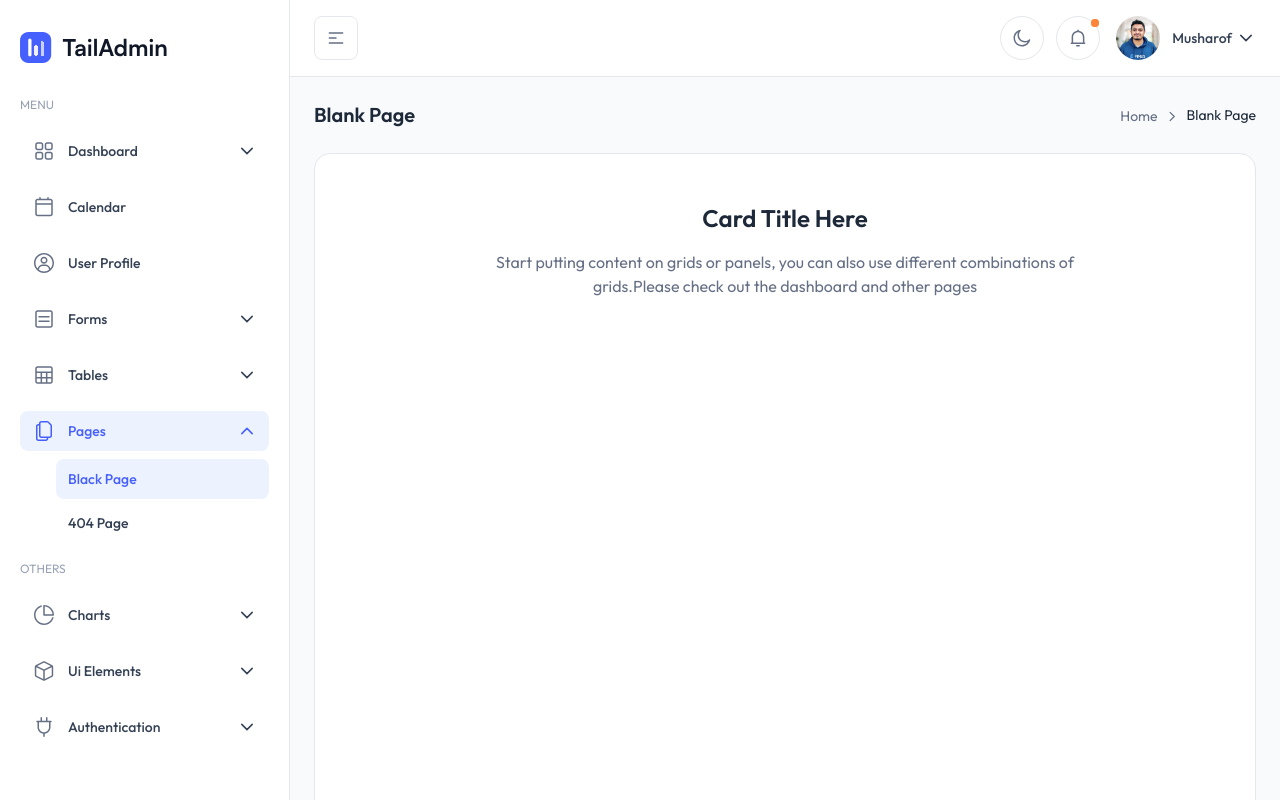
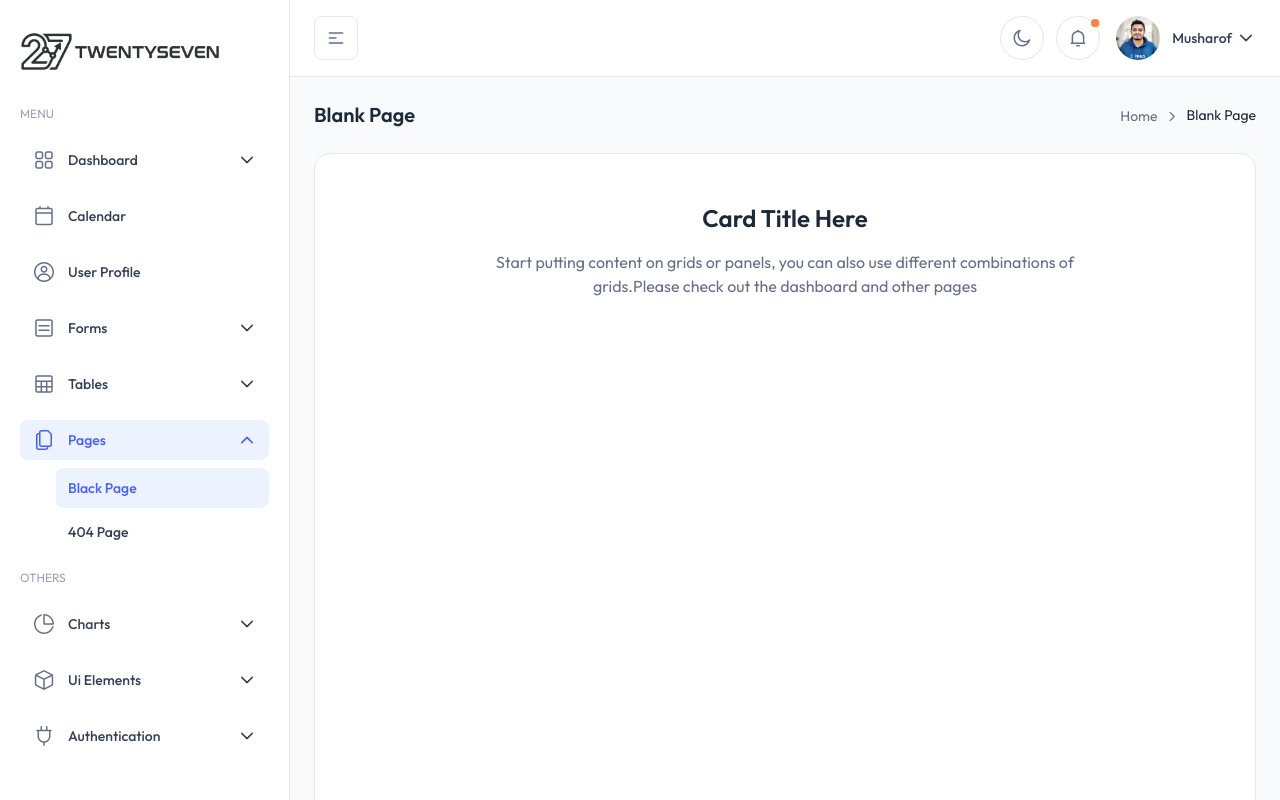
Before and after one commit to RestyPabello/inventory_system_frontend, a Vue app: page /blank in a window 1280 px wide. Shown: the top 800 px of the page. Built offline with nearby package versions, Linux system fonts and the light colour scheme; what vue3-apexcharts would draw is missing.

Commit message:
refactor: replace logo SVGs with PNG and update width to 200

```diff
--- a/index.html
+++ b/index.html
@@ -4,7 +4,7 @@
     <meta charset="UTF-8" />
     <link rel="icon" href="/favicon.ico" />
     <meta name="viewport" content="width=device-width, initial-scale=1.0" />
-    <title>TailAdmin - Tailwind CSS Admin Dashboard Template</title>
+    <title>Twenty Seven | Home Page</title>
   </head>
   <body class="dark:bg-gray-900">
     <div id="app"></div>
--- a/src/components/layout/AppSidebar.vue
+++ b/src/components/layout/AppSidebar.vue
@@ -23,17 +23,17 @@
         <img
             v-if="isExpanded || isHovered || isMobileOpen"
             class="dark:hidden"
-          src="/images/logo/logo.svg"
+            src="/images/logo/27.png"
             alt="Logo"
-          width="150"
+            width="200"
             height="40"
         />
         <img
             v-if="isExpanded || isHovered || isMobileOpen"
             class="hidden dark:block"
-          src="/images/logo/logo-dark.svg"
+            src="/images/logo/27-dark.png"
             alt="Logo"
-          width="150"
+            width="200"
             height="40"
         />
         <img
--- a/src/components/layout/header/HeaderLogo.vue
+++ b/src/components/layout/header/HeaderLogo.vue
@@ -1,10 +1,10 @@
 <template>
   <router-link to="/" class="lg:hidden">
-    <img class="dark:hidden" src="/images/logo/logo.svg" alt="Logo" />
-    <img class="hidden dark:block" src="/images/logo/logo-dark.svg" alt="Logo" />
+    <img class="dark:hidden" src="/images/logo/27.png" alt="Logo" width="200" height="40"/>
+    <img class="hidden dark:block" src="/images/logo/27-dark.png" alt="Logo" width="200" height="40"/>
   </router-link>
 </template>
 
-<script setup>
+<script setup lang="ts">
 import { RouterLink } from 'vue-router'
 </script>
```
Also changed, not shown: public/images/logo/27-dark.png (added), public/images/logo/27.png (added). Lines whose indentation alone changed are shown as unchanged.
